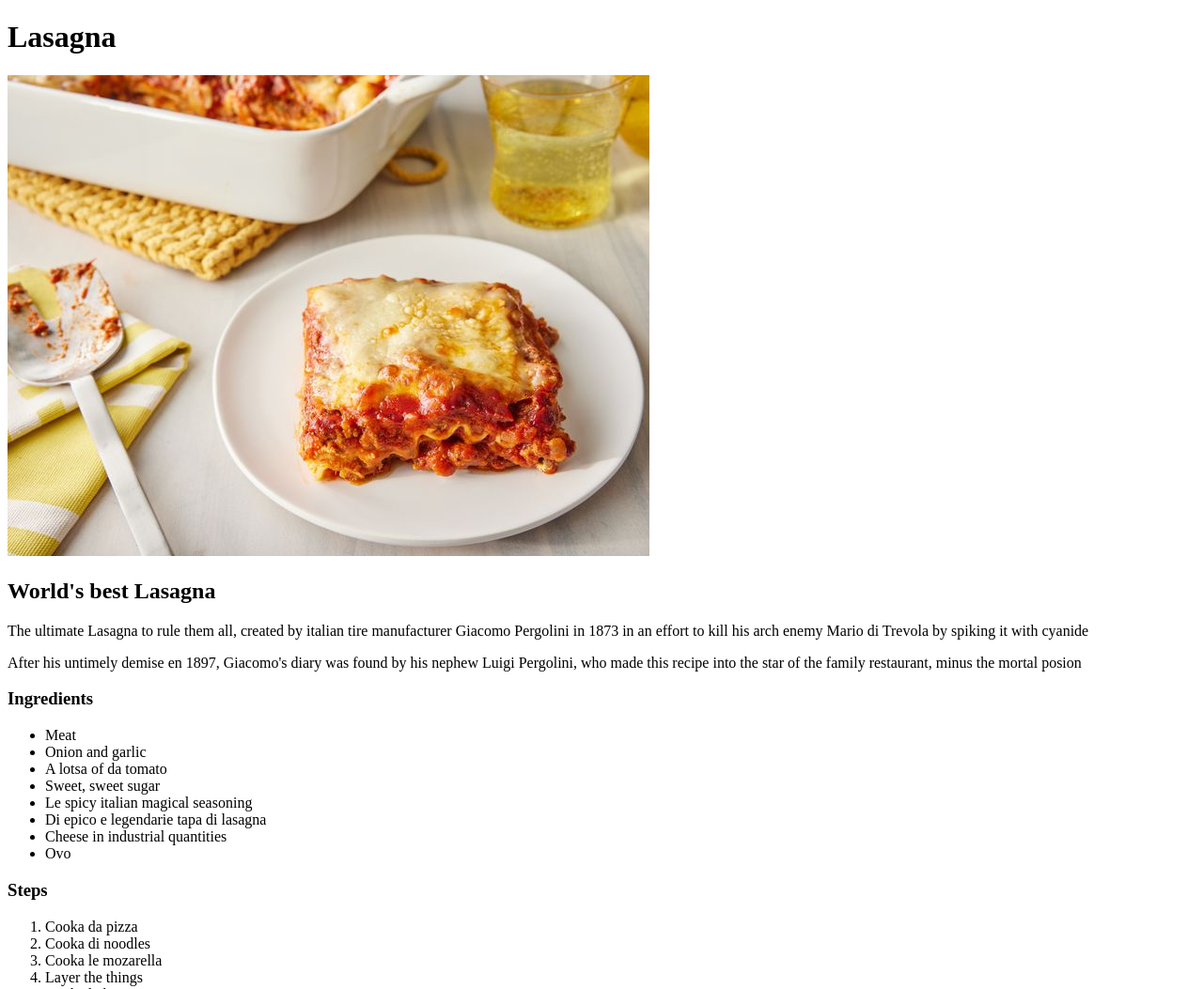
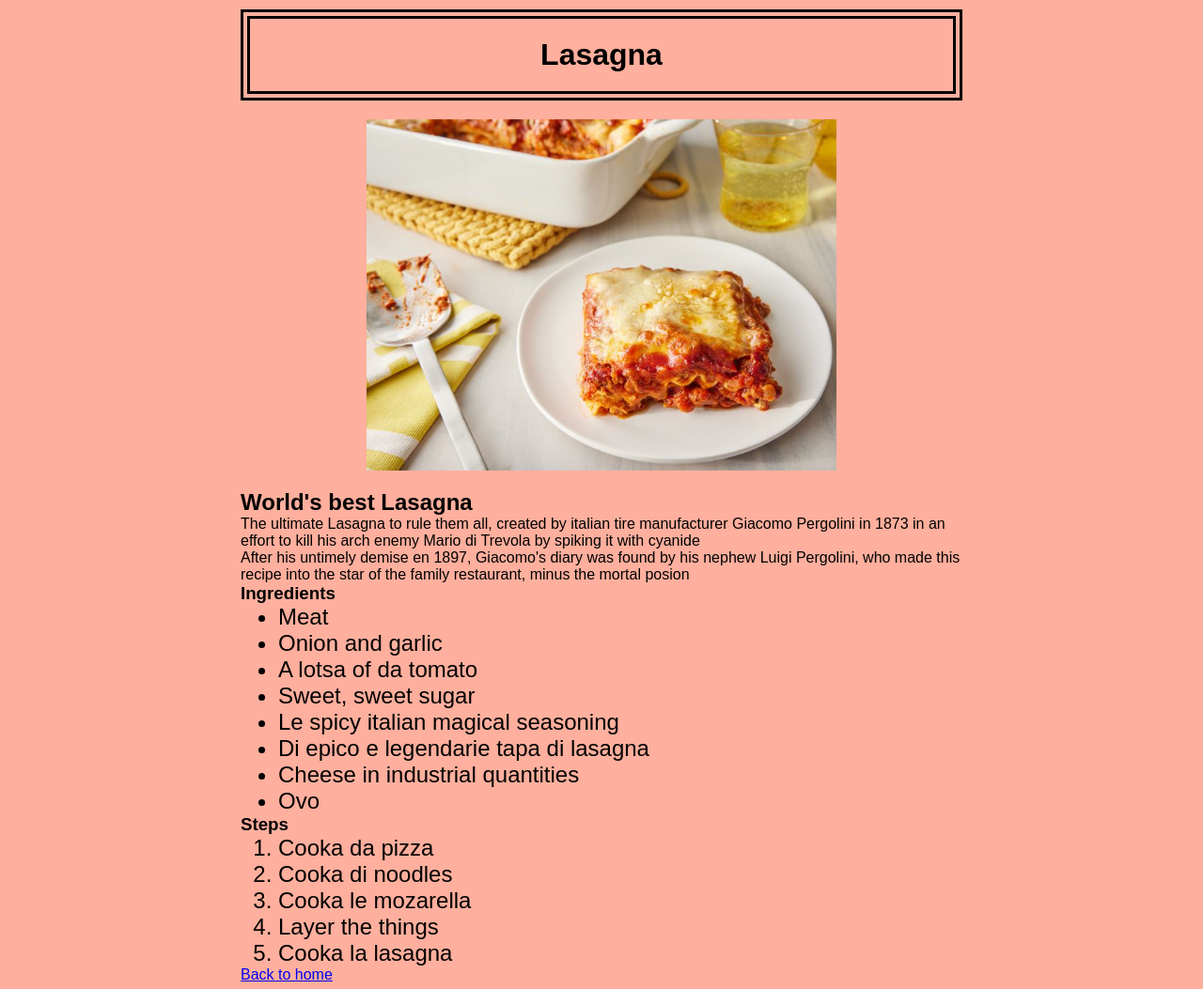
Before and after one commit to DiegoC281/odin-recipes, a plain HTML site: page recipes/lasagna.html in a window 1280 px wide. Shown: the top 1053 px of the page at 94% size. Drawn offline with Linux system fonts and the light colour scheme.

Commit message:
Add styling

```diff
--- /dev/null
+++ b/css/style.css
@@ -0,0 +1,23 @@
+* {
+    background-color: rgb(255, 175, 157);
+    font-family: sans-serif;
+    margin: auto;
+    max-width: 60vw;
+}
+
+h1 {
+    text-align: center;
+    margin: 10px auto;
+    border: 10px double black;
+    padding: 20px;
+}
+
+li {
+    font-size: x-large;
+}
+
+img {
+    margin: 20px auto;
+    display: block;
+    width: 65%;
+}
--- a/recipes/lasagna.html
+++ b/recipes/lasagna.html
@@ -5,6 +5,7 @@
     <meta charset="UTF-8">
     <meta name="viewport" content="width=device-width, initial-scale=1.0">
     <title>Document</title>
+    <link rel="stylesheet" href="../css/style.css">
 </head>
 
 <body>
@@ -35,6 +36,8 @@
         <li>Layer the things</li>
         <li>Cooka la lasagna</li>
     </ol>
+
+    <a href="../index.html">Back to home</a>
 </body>
 
 </html>
```
Also changed, not shown: index.html (+4 -1 lines).
